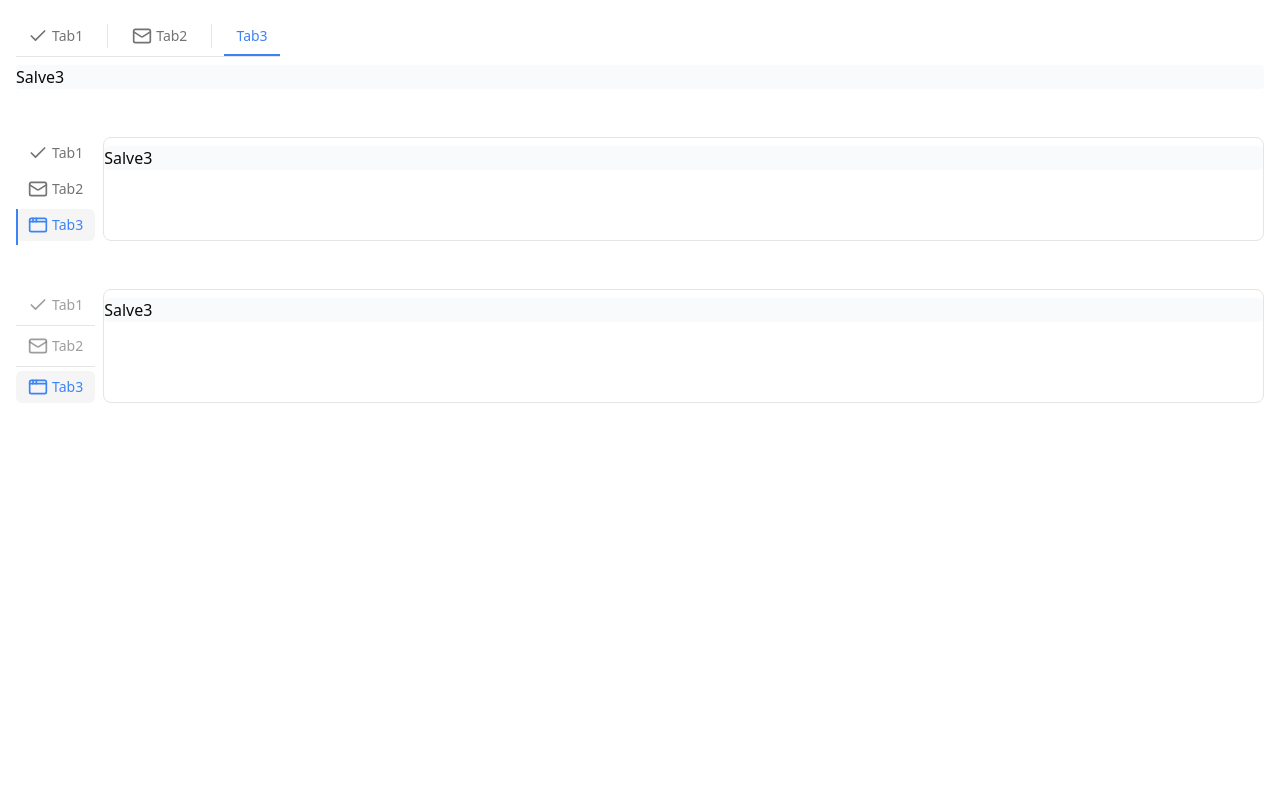
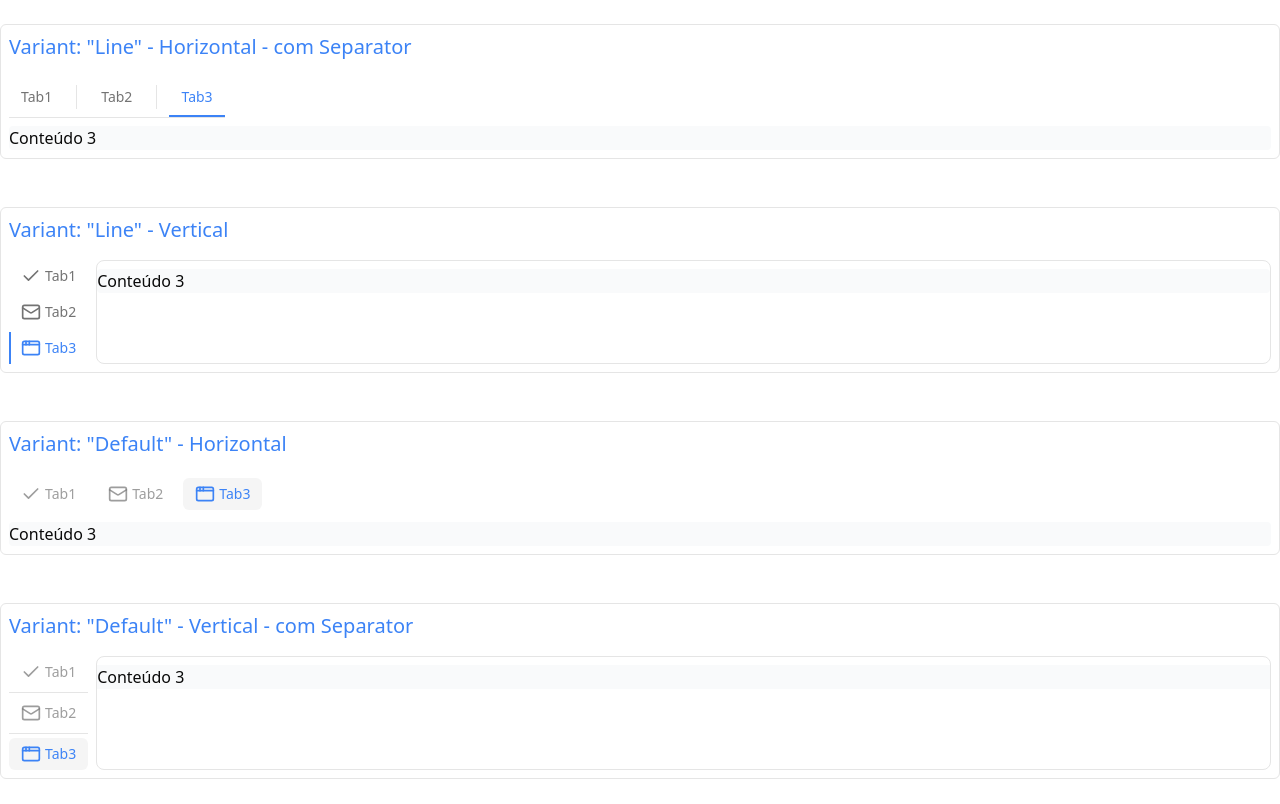
Before and after one commit to tarcisioandrade/woltz-ui, a React (Vite) app: page / in a window 1280 px wide. Built offline with nearby package versions, Linux system fonts and the light colour scheme.

Commit message:
improvement ui

```diff
--- a/src/App.tsx
+++ b/src/App.tsx
@@ -3,13 +3,11 @@ import { WoltzTab, WoltzTabItem } from "./components/ui/woltz-tabs";
 import { TabsContent } from "@/components/ui/tabs";
 const tabs: WoltzTabItem[] = [
   {
-    icon: Check,
     title: "Tab1",
     value: "tab1",
   },
   { type: "separator" },
   {
-    icon: Mail,
     title: "Tab2",
     value: "tab2",
   },
@@ -57,24 +55,54 @@ const tabs3: WoltzTabItem[] = [
     value: "tab3",
   },
 ];
+
+const tabs4: WoltzTabItem[] = [
+  {
+    icon: Check,
+    title: "Tab1",
+    value: "tab1",
+  },
+  {
+    icon: Mail,
+    title: "Tab2",
+    value: "tab2",
+  },
+  {
+    icon: AppWindow,
+    title: "Tab3",
+    value: "tab3",
+  },
+];
+
 function App() {
   return (
-    <div className=" p-4 container">
-      <WoltzTab tabs={tabs} queryName="main" defaultValue="tab3" variant="line">
+    <div className="py-6 container mx-auto">
+      <div className="p-2 rounded-md border">
+        <p className="text-xl text-primary mb-4">
+          Variant: "Line" - Horizontal - com Separator
+        </p>
+        <WoltzTab
+          tabs={tabs}
+          queryName="main"
+          defaultValue="tab3"
+          variant="line"
+        >
           <div className="bg-gray-50 rounded">
             <TabsContent value="tab1">
-            <p>Salve1</p>
+              <p>Conteúdo 1</p>
             </TabsContent>
             <TabsContent value="tab2">
-            <p>Salve2</p>
+              <p>Conteúdo 2</p>
             </TabsContent>
             <TabsContent value="tab3">
-            <p>Salve3</p>
+              <p>Conteúdo 3</p>
             </TabsContent>
           </div>
         </WoltzTab>
+      </div>
 
-      <div className="mt-12">
+      <div className="mt-12 p-2 rounded-md border">
+        <p className="text-xl text-primary mb-4">Variant: "Line" - Vertical</p>
         <WoltzTab
           tabs={tabs2}
           queryName="main"
@@ -84,35 +112,56 @@ function App() {
         >
           <div className="bg-gray-50 rounded">
             <TabsContent value="tab1">
-              <p>Salve1</p>
+              <p>Conteúdo 1</p>
             </TabsContent>
             <TabsContent value="tab2">
-              <p>Salve2</p>
+              <p>Conteúdo 2</p>
             </TabsContent>
             <TabsContent value="tab3">
-              <p>Salve3</p>
+              <p>Conteúdo 3</p>
             </TabsContent>
           </div>
         </WoltzTab>
       </div>
 
-      <div className="mt-12">
+      <div className="mt-12 p-2 rounded-md border">
+        <p className="text-xl text-primary mb-4">
+          Variant: "Default" - Horizontal
+        </p>
+        <WoltzTab tabs={tabs4} queryName="main" defaultValue="tab3">
+          <div className="bg-gray-50 rounded">
+            <TabsContent value="tab1">
+              <p>Conteúdo 1</p>
+            </TabsContent>
+            <TabsContent value="tab2">
+              <p>Conteúdo 2</p>
+            </TabsContent>
+            <TabsContent value="tab3">
+              <p>Conteúdo 3</p>
+            </TabsContent>
+          </div>
+        </WoltzTab>
+      </div>
+
+      <div className="mt-12 p-2 rounded-md border">
+        <p className="text-xl text-primary mb-4">
+          Variant: "Default" - Vertical - com Separator
+        </p>
         <WoltzTab
           tabs={tabs3}
           queryName="main"
           defaultValue="tab3"
-          variant="default"
           orientation="vertical"
         >
-          <div className="bg-gray-50 rounded">
+          <div className="bg-gray-50">
             <TabsContent value="tab1">
-              <p>Salve1</p>
+              <p>Conteúdo 1</p>
             </TabsContent>
             <TabsContent value="tab2">
-              <p>Salve2</p>
+              <p>Conteúdo 2</p>
             </TabsContent>
             <TabsContent value="tab3">
-              <p>Salve3</p>
+              <p>Conteúdo 3</p>
             </TabsContent>
           </div>
         </WoltzTab>
--- a/src/components/ui/woltz-tabs.tsx
+++ b/src/components/ui/woltz-tabs.tsx
@@ -7,17 +7,16 @@ import { ComponentProps, useEffect, useState } from "react";
 import { cva, type VariantProps } from "class-variance-authority";
 import { ClassValue } from "clsx";
 
-const tabTriggerVariants = cva("", {
+const tabTriggerVariants = cva("data-[state=active]:shadow-none", {
   variants: {
     variant: {
-      line: "relative after:absolute after:inset-x-0 after:bottom-0 after:-mb-1 after:h-0.5 hover:bg-accent hover:text-foreground data-[state=active]:bg-transparent data-[state=active]:shadow-none data-[state=active]:after:bg-primary data-[state=active]:hover:bg-accent data-[state=active]:text-primary text-muted-foreground",
-      default:
-        "data-[state=active]:bg-muted data-[state=active]:shadow-none data-[state=active]:text-primary",
+      line: "relative after:absolute hover:text-foreground data-[state=active]:bg-transparent data-[state=active]:after:bg-primary data-[state=active]:text-primary text-muted-foreground",
+      default: "data-[state=active]:bg-muted data-[state=active]:text-primary",
     },
     orientation: {
-      horizontal: "",
-      vertical:
-        "w-full justify-start data-[state=active]:bg-muted data-[state=active]:shadow-none",
+      horizontal:
+        "after:absolute after:inset-x-0 after:bottom-0 after:-mb-1 after:h-0.5",
+      vertical: "w-full justify-start",
     },
   },
   defaultVariants: {
@@ -29,7 +28,7 @@ const tabTriggerVariants = cva("", {
       variant: "line",
       orientation: "vertical",
       className:
-        "after:inset-y-0 after:right-0 after:-mr-1 after:w-0.5 after:h-auto",
+        "after:inset-y-0 after:right-0 after:-mr-1 after:w-0.5 after:h-auto after:start-0 rounded-none w-full justify-start",
     },
   ],
 });
@@ -89,6 +88,7 @@ type UI = {
   list?: ClassValue;
   trigger?: ClassValue;
 };
+
 interface WoltzTabProps
   extends Omit<ComponentProps<typeof Tabs>, "onChange" | "orientation">,
     VariantProps<typeof tabTriggerVariants> {
```
Lines whose indentation alone changed are shown as unchanged.
